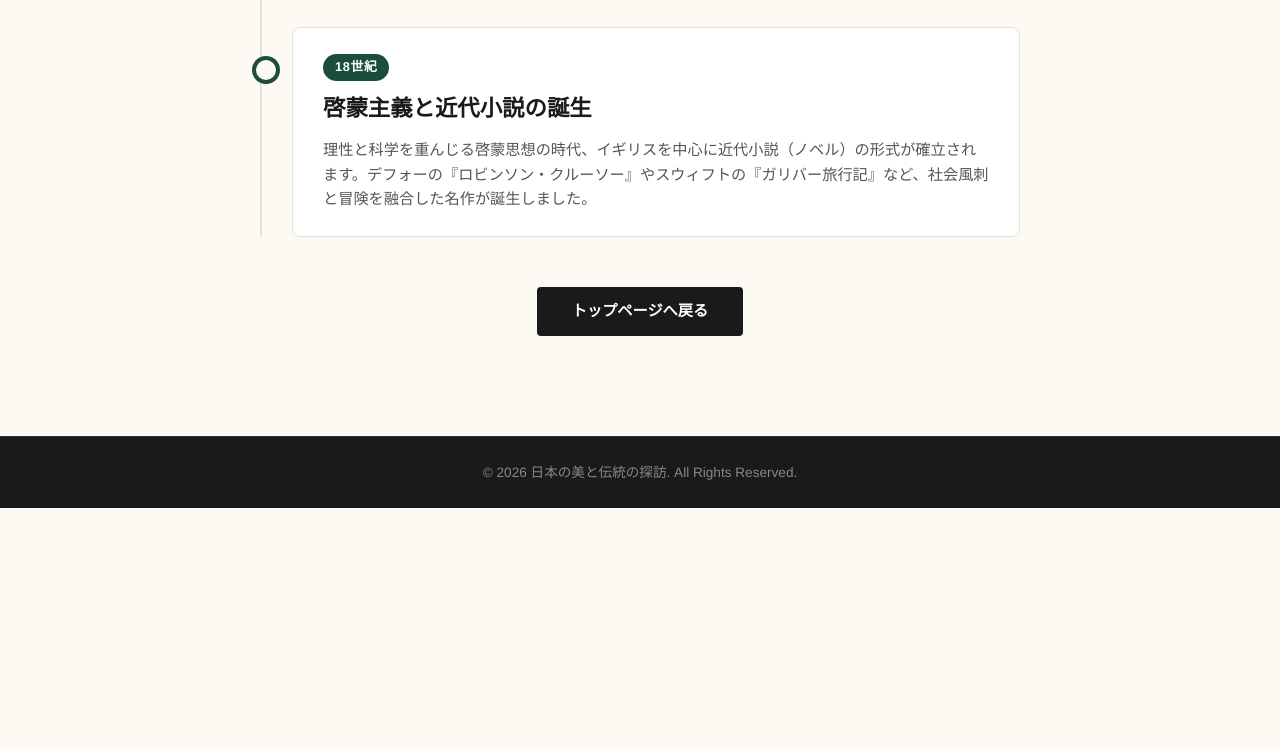
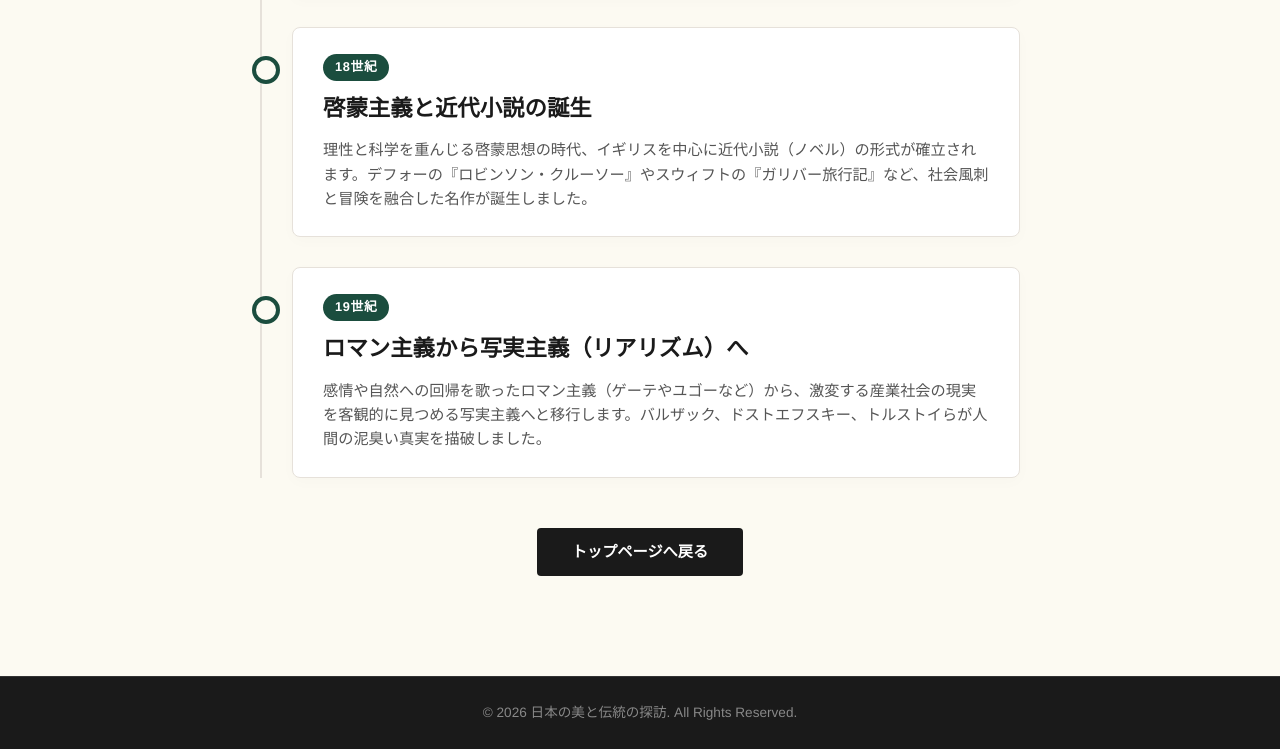
Before and after one commit to 20234108-collab/practice2-R4A104, a plain HTML site: page west_history.html in a window 1280 px wide. Shown: the part 860-1609 px from the top of the page. Before the commit the page ends 1368 px from the top, so only its background shows below. Drawn offline with Linux system fonts and the light colour scheme.

Commit message:
コミット(feature/west-history-0004_west_history.html_追記)

```diff
--- a/west_history.html
+++ b/west_history.html
@@ -35,6 +35,12 @@
                 <h2>啓蒙主義と近代小説の誕生</h2>
                 <p>理性と科学を重んじる啓蒙思想の時代、イギリスを中心に近代小説（ノベル）の形式が確立されます。デフォーの『ロビンソン・クルーソー』やスウィフトの『ガリバー旅行記』など、社会風刺と冒険を融合した名作が誕生しました。</p>
             </div>
+
+            <div class="timeline-item">
+                <div class="time-tag">19世紀</div>
+                <h2>ロマン主義から写実主義（リアリズム）へ</h2>
+                <p>感情や自然への回帰を歌ったロマン主義（ゲーテやユゴーなど）から、激変する産業社会の現実を客観的に見つめる写実主義へと移行します。バルザック、ドストエフスキー、トルストイらが人間の泥臭い真実を描破しました。</p>
+            </div>
         </section>
 
         <div class="back-home">
```
